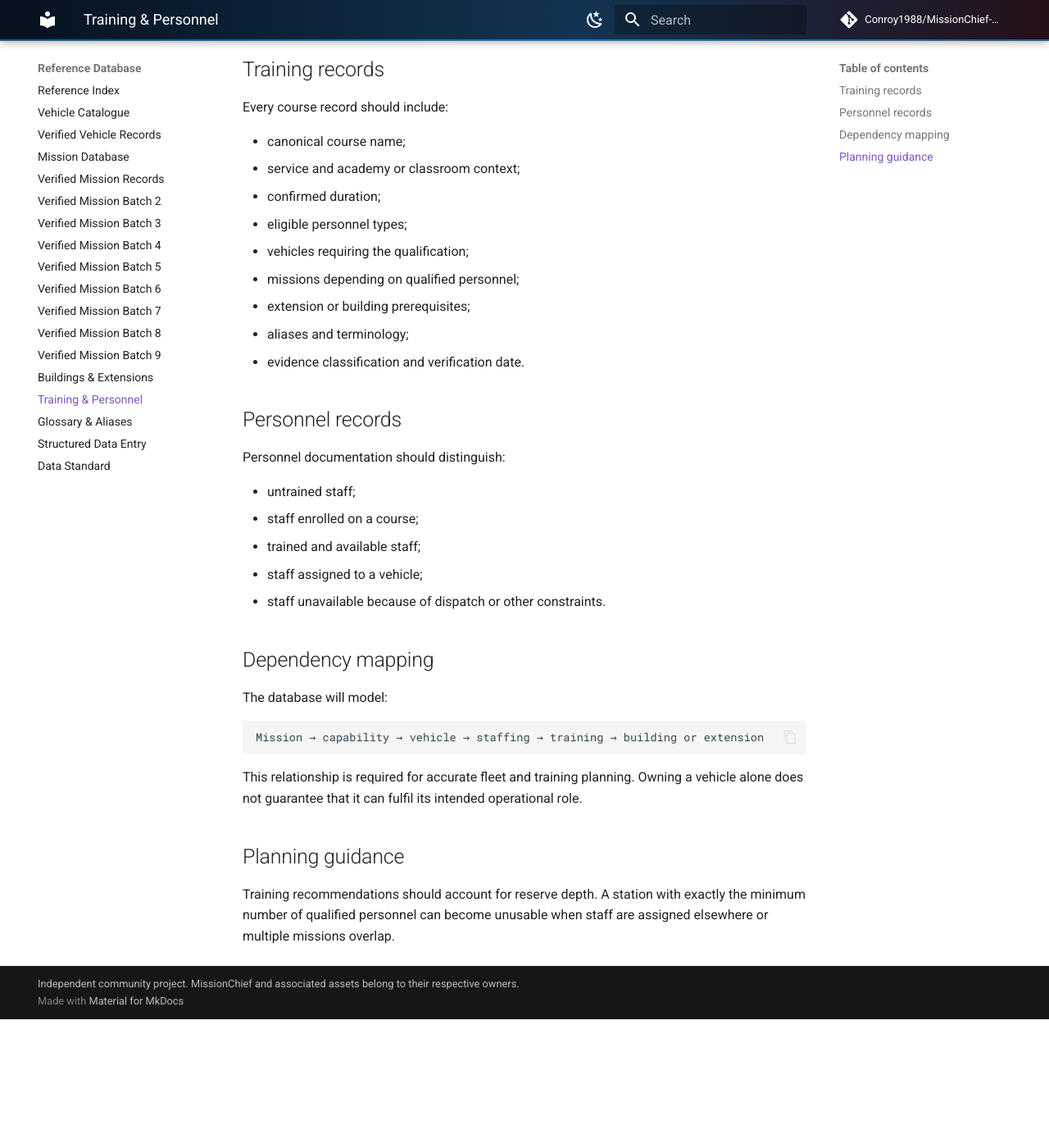
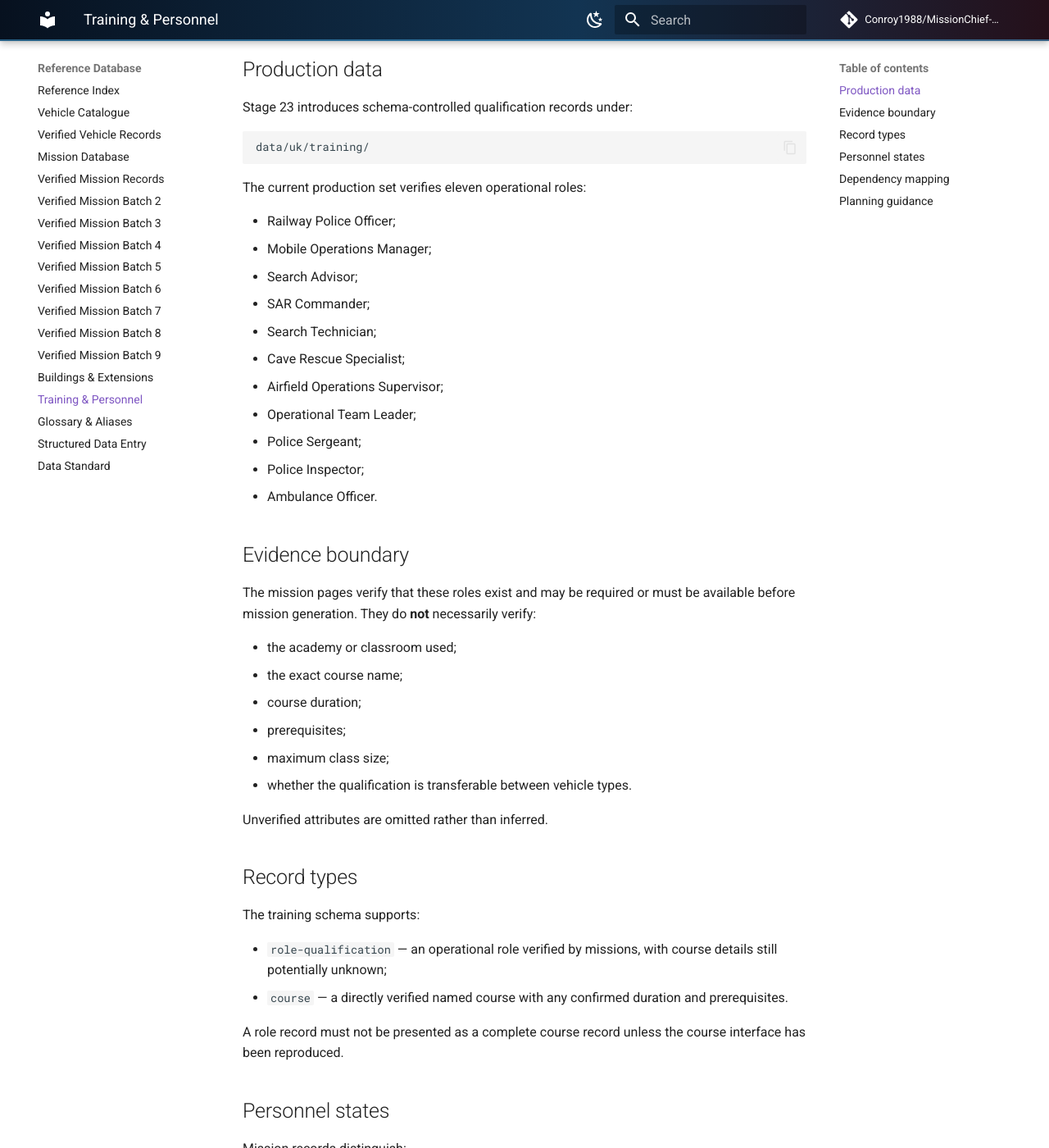
Before and after one commit to Conroy1988/MissionChief-UK, an MkDocs documentation site: the page built from docs/reference/training-and-personnel.md, in a window 1280 px wide and 1400 px high, scrolled down 224 px. Shown: the whole window at 82% size. Built offline with MkDocs 1.6.1 and Material for MkDocs 9.7.7, drawn with Linux system fonts in a browser that asks for light colours; comment, search, counter and statistics services are not loaded; before the commit the page ends 1467 px from its top, so only the background shows below that; some of the changed text lies outside the part shown.

Commit message:
Stage 23: publish production qualification database

````diff
--- a/docs/reference/training-and-personnel.md
+++ b/docs/reference/training-and-personnel.md
@@ -2,40 +2,70 @@
 
 Training and staffing are first-class dependencies rather than footnotes attached to vehicles.
 
-## Training records
+## Production data
 
-Every course record should include:
+Stage 23 introduces schema-controlled qualification records under:
 
-- canonical course name;
-- service and academy or classroom context;
-- confirmed duration;
-- eligible personnel types;
-- vehicles requiring the qualification;
-- missions depending on qualified personnel;
-- extension or building prerequisites;
-- aliases and terminology;
-- evidence classification and verification date.
+```text
+data/uk/training/
+```
 
-## Personnel records
+The current production set verifies eleven operational roles:
 
-Personnel documentation should distinguish:
+- Railway Police Officer;
+- Mobile Operations Manager;
+- Search Advisor;
+- SAR Commander;
+- Search Technician;
+- Cave Rescue Specialist;
+- Airfield Operations Supervisor;
+- Operational Team Leader;
+- Police Sergeant;
+- Police Inspector;
+- Ambulance Officer.
 
-- untrained staff;
-- staff enrolled on a course;
-- trained and available staff;
-- staff assigned to a vehicle;
-- staff unavailable because of dispatch or other constraints.
+## Evidence boundary
+
+The mission pages verify that these roles exist and may be required or must be available before mission generation. They do **not** necessarily verify:
+
+- the academy or classroom used;
+- the exact course name;
+- course duration;
+- prerequisites;
+- maximum class size;
+- whether the qualification is transferable between vehicle types.
+
+Unverified attributes are omitted rather than inferred.
+
+## Record types
+
+The training schema supports:
+
+- `role-qualification` — an operational role verified by missions, with course details still potentially unknown;
+- `course` — a directly verified named course with any confirmed duration and prerequisites.
+
+A role record must not be presented as a complete course record unless the course interface has been reproduced.
+
+## Personnel states
+
+Mission records distinguish:
+
+- `available` — qualified personnel that must exist before generation;
+- `required` — exact personnel needed at the incident;
+- `average_minimum` — an official average-minimum value rather than a guaranteed exact count;
+- `ranges` — an explicit minimum-to-maximum requirement;
+- `probabilistic` — chance-based personnel requirements.
 
 ## Dependency mapping
 
-The database will model:
+The database is designed to model:
 
 ```text
 Mission → capability → vehicle → staffing → training → building or extension
 ```
 
-This relationship is required for accurate fleet and training planning. Owning a vehicle alone does not guarantee that it can fulfil its intended operational role.
+Owning a vehicle alone does not prove that it can fulfil its intended operational role.
 
 ## Planning guidance
 
-Training recommendations should account for reserve depth. A station with exactly the minimum number of qualified personnel can become unusable when staff are assigned elsewhere or multiple missions overlap.
+Training recommendations should include reserve depth. A station with exactly the minimum number of qualified personnel can become unusable when staff are assigned elsewhere or several missions overlap.
````
